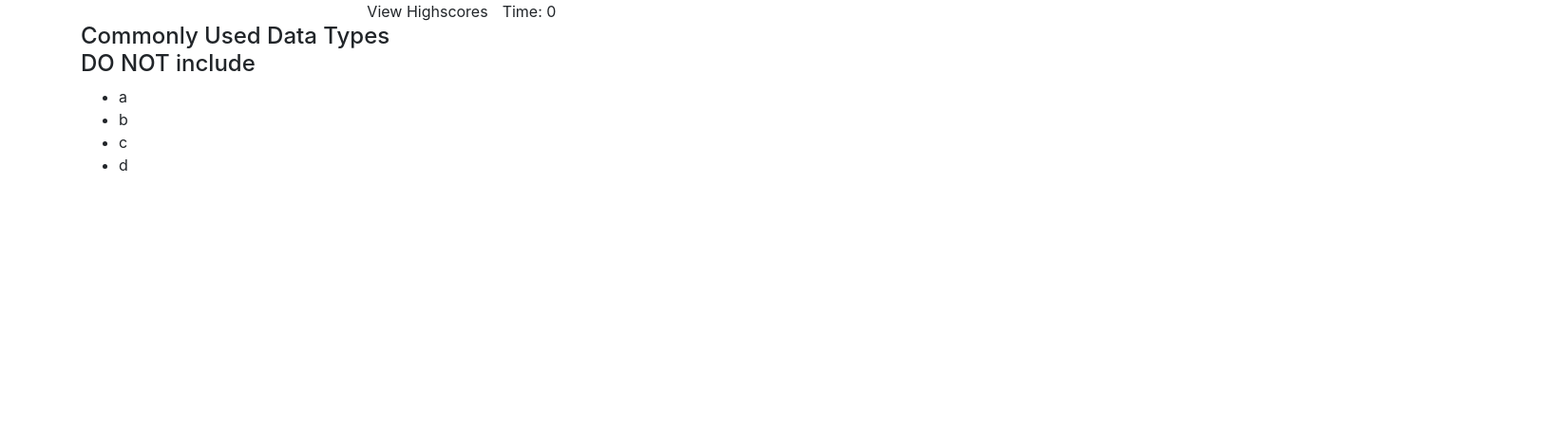
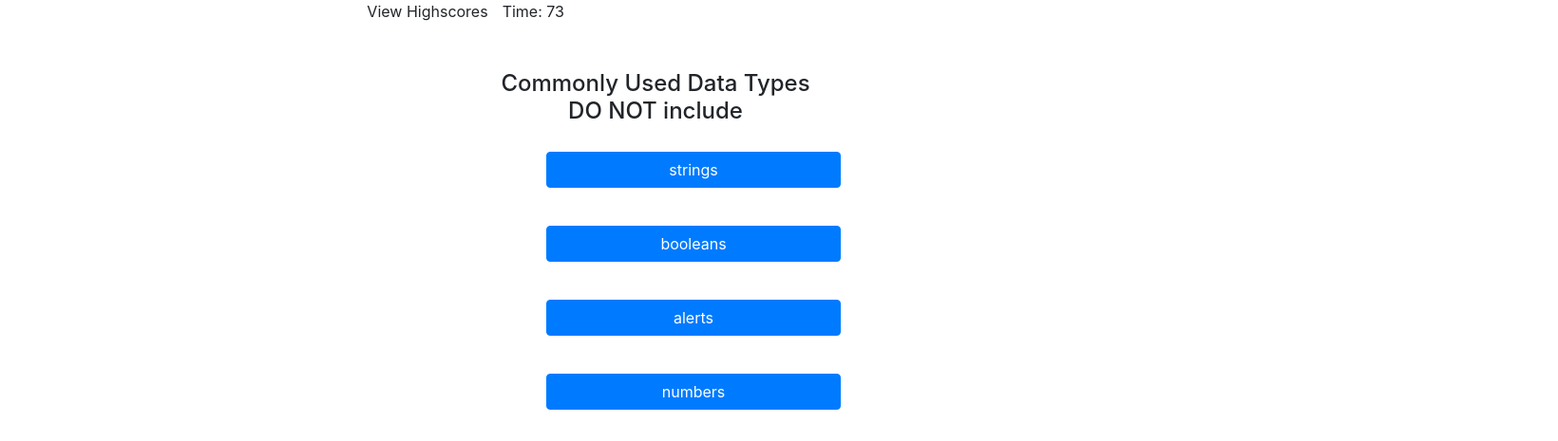
Before and after one commit to mayastucky/hw4-gt-code-quiz, a plain HTML site: page index.html in a window 1280 px wide. Both pictures are taken after a click on the button "Start!". Shown: the whole page at 95% size, 1640 px wide, since content can reach past the window. Drawn offline with nearby package versions, Linux system fonts and the light colour scheme.

Commit message:
added styling to buttons and correct options

```diff
--- a/index.html
+++ b/index.html
@@ -12,24 +12,29 @@
         <div class="row justify-content-md-center">
           <div class="logo">View Highscores</div>
           <div class="col-md-4">
-            <div class="score">Time:<span id="timer"> 0</span></div>
+            <div class="score">Time:<span id="timer"> 75</span></div>
           </div>
         </div>
       </div>
     </header>
     <div class="container start-page" id="start-page">
-      <h1>Hello Friends</h1>
-      <p>
-        Welcome to the coding quiz! Like I did while coding this, just try your
-        best.
-      </p>
-      <button type="button" class="btn btn-primary" id="start-button">
-        Start!
-      </button>
+      <div class="row">
+        <div class="col-md-4">
+          <h1>Coding Quiz Challenge</h1>
+          <p>
+            Try to answer the following code-related questions within the time
+            limit. Keep in mind that incorrect answers will penalize your score
+            time by ten seconds.
+          </p>
+          <button type="button" class="btn btn-primary" id="start-button">
+            Start!
+          </button>
+        </div>
+      </div>
     </div>
 
     <!-- Question Section -->
-    <div class="container" id="quiz">
+    <div class="container hidden" id="quiz">
       <div class="row">
         <div class="col-md-4">
           <h4 id="questionHeader">Question</h4>
--- a/script.js
+++ b/script.js
@@ -1,74 +1,62 @@
 const startButtonEl = document.querySelector("#start-button");
 const startPageEl = document.querySelector("#start-page");
 const questionEl = document.querySelector("#questionHeader");
-// const nxtBtn = document.querySelector("#next-button");
-// const firstQuestionEl = document.querySelector("#questions");
-// const questionsArray = [
-//   "1: Commonly Used data types DO NOT Include:",
-//   "he condition in an if/ else statement is enclosed within ___.",
-// ];
+const optionsEl = document.querySelector("#options");
+const questionPageEl = document.querySelector("#quiz");
+var timerEl = document.querySelector("#timer");
+const allButtonsEl = document.querySelectorAll(".buttonOpt");
 
-// const optionOneArray = ["a", "b", "c", "d"];
-
+// allButtonsEl.addEventListener("click", function(){
+//   generateQuestions();
+// });
 startButtonEl.addEventListener("click", function (event) {
   //firstQuestionEl.classList.add("toggle-first-class");
-  event.preventDefault();
+  // event.preventDefault();
   console.log("Button was clicked");
   startPageEl.style.display = "none";
   generateQuestions();
+  setTimer();
 });
-
-questionIndex = -1;
-
+questionIndex = 0;
+// This function of the code was inspired code from https://github.com/lbernadel/Code-Quiz
 function generateQuestions() {
-  questionIndex = questionIndex + 1;
+  questionPageEl.style.display = "block";
+  //starts the index of the object at position 0 to display the first question when the start button is clicked
+  //this defines the correct answer as the answer stored in "an" in the object at index 0
   correctAnswer = questions[questionIndex].an;
-
+  //this updates the stored text from the HTML to display the question in the object at index 0
   questionEl.textContent = questions[questionIndex].q;
+  optionsEl.innerHTML = "";
+  //this helps define and set what array the options are supposed to be pulled out of so they aren't pulled out of the next array every single time
+  var choicesFromArray = questions[questionIndex].option;
+  //optionsEl.textContent = questions[questionIndex].option;
+  // console.log(optionsEl);
+  for (var i = 0; i < 4; i++) {
+    questionIndex = questionIndex + 1;
+    console.log("create button!");
+    var choicesButton = document.createElement("button");
+    //sets the button text to be whatever the options from the choicesFromArray were
+    choicesButton.innerHTML = choicesFromArray[i];
+    choicesButton.setAttribute("class", "btn btn-primary buttons");
+    choicesButton.style.margin = "20px";
+    console.log(choicesButton);
+    buttons = optionsEl.append(choicesButton);
+  }
+}
+//TIMER TIME!
+secondsLeft = 75;
+function setTimer() {
+  var timerInterval = setInterval(function () {
+    console.log("Timer set");
+    secondsLeft--;
+    timerEl.textContent = " " + secondsLeft;
+    if (secondsLeft === 0) {
+      clearInterval();
+    }
+  }, 1000);
 }
 
-// nxtBtn.addEventListener("click", function (event) {
-//   console.log("nxt Button was clicked");
-
-//   generateQuestion();
-// });
-
-// function generateQuestion() {
-//   const questionOne = document.querySelector("#questions");
-//   // const q = `<h1>1: Commonly Used data types DO NOT Include:</h1>`;
-//   questionOne.innerHTML = `<h1>${questionsArray[0]}</h1>`;
-//   generateOptions();
-// }
-
-// function generateOptions() {
-//   const optionOne = document.createElement("button");
-//   optionOne.textContent = optionOneArray[0];
-//   const optionTwo = document.createElement("button");
-//   optionTwo.textContent = optionOneArray[1];
-//   const optionThree = document.createElement("button");
-//   optionThree.textContent = optionOneArray[2];
-//   const optionFour = document.createElement("button");
-//   optionFour.textContent = optionOneArray[3];
-
-//   document.body.appendChild(optionOne);
-//   document.body.appendChild(optionTwo);
-//   document.body.appendChild(optionThree);
-//   document.body.appendChild(optionFour);
-// }
-
-// const q = [
-//   {
-//     q1: "what is this",
-//     option: ["a", "b", "c", "d"],
-//     an: "",
-//   },
-//   {
-//     q2: "what is this 2",
-//     option: ["a", "b", "c", "d"],
-//     an: "",
-//   },
-// ];
-
+//my beautiful question object!
 const questions = [
   {
     q: "Commonly Used Data Types DO NOT include",
--- a/style.css
+++ b/style.css
@@ -1,4 +1,5 @@
 #start-page {
+  margin: 500px;
   text-align: center;
   margin-top: 20px;
 }
@@ -6,3 +7,14 @@
 .hidden {
   display: none;
 }
+
+#quiz {
+  text-align: center;
+  margin: 500px;
+  margin-top: 50px;
+}
+
+.buttons {
+  display: block;
+  width: 100%;
+}
```
